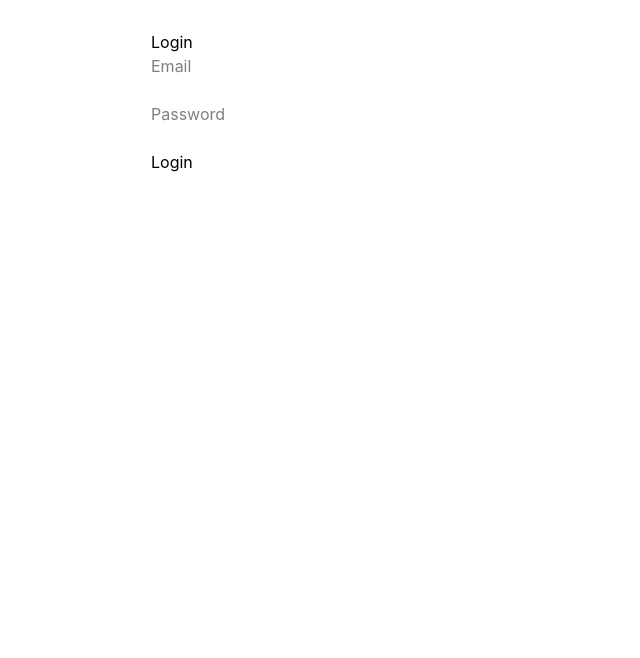
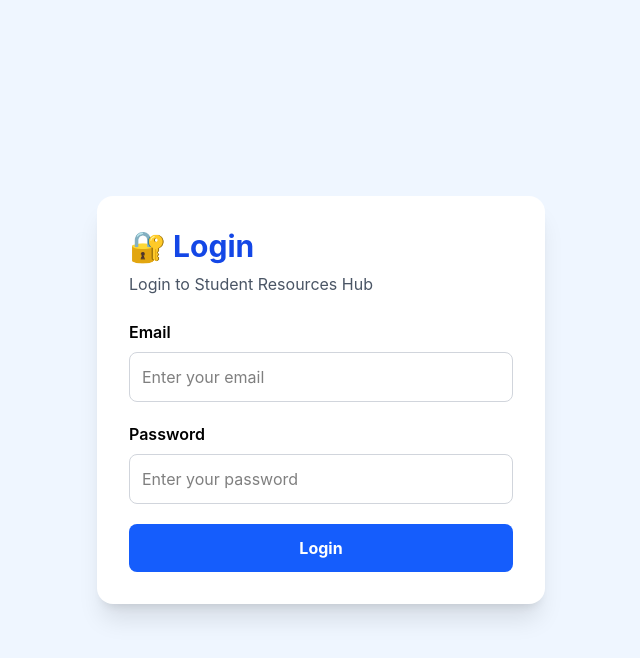
Before and after one commit to kumarabhiraj05981-dot/Student-Resources-Hub-Production, a React (Vite) app in the folder frontend/: page /login in a window 1280 px wide. Shown: the top 658 px of the page, without its empty margins (319-959 px from the left). Built offline with nearby package versions, Linux system fonts and the light colour scheme.

Commit message:
Fix Vercel CORS

```diff
--- a/frontend/src/pages/Login.tsx
+++ b/frontend/src/pages/Login.tsx
@@ -1,59 +1,173 @@
+import { useState } from "react";
+import { useNavigate } from "react-router-dom";
 import api from "../services/api";
-import { useNavigate } from "react-router-dom";
-import { useState } from "react";
 
 export default function Login() {
   const [email, setEmail] = useState("");
   const [password, setPassword] = useState("");
+  const [loading, setLoading] = useState(false);
 
   const navigate = useNavigate();
 
   const handleLogin = async (e: React.FormEvent) => {
     e.preventDefault();
 
+    if (!email.trim() || !password) {
+      alert("Please enter email and password");
+      return;
+    }
+
     try {
+      setLoading(true);
+
+      console.log("LOGIN API:", api.defaults.baseURL);
+
       const res = await api.post("/api/auth/login", {
-        email,
+        email: email.trim(),
         password,
       });
 
-      localStorage.setItem("token", res.data.token);
-      localStorage.setItem("user", JSON.stringify(res.data.user));
+      console.log("LOGIN RESPONSE:", res.data);
+
+      if (!res.data?.success || !res.data?.token) {
+        throw new Error(
+          res.data?.message || "Login failed"
+        );
+      }
+
+      localStorage.setItem(
+        "token",
+        res.data.token
+      );
+
+      localStorage.setItem(
+        "user",
+        JSON.stringify(res.data.user)
+      );
 
       alert("Login Successful");
+
       navigate("/");
+
     } catch (err: any) {
-      alert(err.response?.data?.message || "Login Failed");
+
+      console.error(
+        "LOGIN ERROR:",
+        err.response?.data || err
+      );
+
+      if (err.response) {
+
+        alert(
+          err.response.data?.message ||
+          `Login failed (${err.response.status})`
+        );
+
+      } else if (err.request) {
+
+        alert(
+          "Backend se connection nahi ho raha. VITE_API_URL check karo."
+        );
+
+      } else {
+
+        alert(
+          err.message || "Login Failed"
+        );
+
+      }
+
+    } finally {
+
+      setLoading(false);
+
     }
   };
 
   return (
-    <div style={{ padding: 30, maxWidth: 400, margin: "auto" }}>
-      <h1>Login</h1>
+    <div className="min-h-screen bg-blue-50 flex items-center justify-center px-4">
 
-      <form onSubmit={handleLogin}>
+      <div className="bg-white w-full max-w-md rounded-2xl shadow-xl p-8">
+
+        <h1 className="text-3xl font-bold text-blue-700 mb-2">
+          🔐 Login
+        </h1>
+
+        <p className="text-gray-600 mb-6">
+          Login to Student Resources Hub
+        </p>
+
+        <form
+          onSubmit={handleLogin}
+          className="space-y-5"
+        >
+
+          {/* Email */}
+
+          <div>
+
+            <label className="block font-semibold mb-2">
+              Email
+            </label>
+
             <input
               type="email"
-          placeholder="Email"
+              placeholder="Enter your email"
               value={email}
-          onChange={(e) => setEmail(e.target.value)}
+              onChange={(e) =>
+                setEmail(e.target.value)
+              }
+              className="w-full border border-gray-300 rounded-lg p-3 outline-none focus:ring-2 focus:ring-blue-500"
+              required
             />
 
-        <br />
-        <br />
+          </div>
+
+
+          {/* Password */}
+
+          <div>
+
+            <label className="block font-semibold mb-2">
+              Password
+            </label>
 
             <input
               type="password"
-          placeholder="Password"
+              placeholder="Enter your password"
               value={password}
-          onChange={(e) => setPassword(e.target.value)}
+              onChange={(e) =>
+                setPassword(e.target.value)
+              }
+              className="w-full border border-gray-300 rounded-lg p-3 outline-none focus:ring-2 focus:ring-blue-500"
+              required
             />
 
-        <br />
-        <br />
+          </div>
 
-        <button type="submit">Login</button>
+
+          {/* Button */}
+
+          <button
+            type="submit"
+            disabled={loading}
+            className={`w-full py-3 rounded-lg text-white font-bold transition ${
+              loading
+                ? "bg-gray-400 cursor-not-allowed"
+                : "bg-blue-600 hover:bg-blue-700"
+            }`}
+          >
+
+            {loading
+              ? "Logging in..."
+              : "Login"}
+
+          </button>
+
         </form>
+
+      </div>
+
     </div>
   );
 }
```
Also changed, not shown: 1 other file (tests, documents, lock files or other folders). Lines whose indentation alone changed are shown as unchanged.
